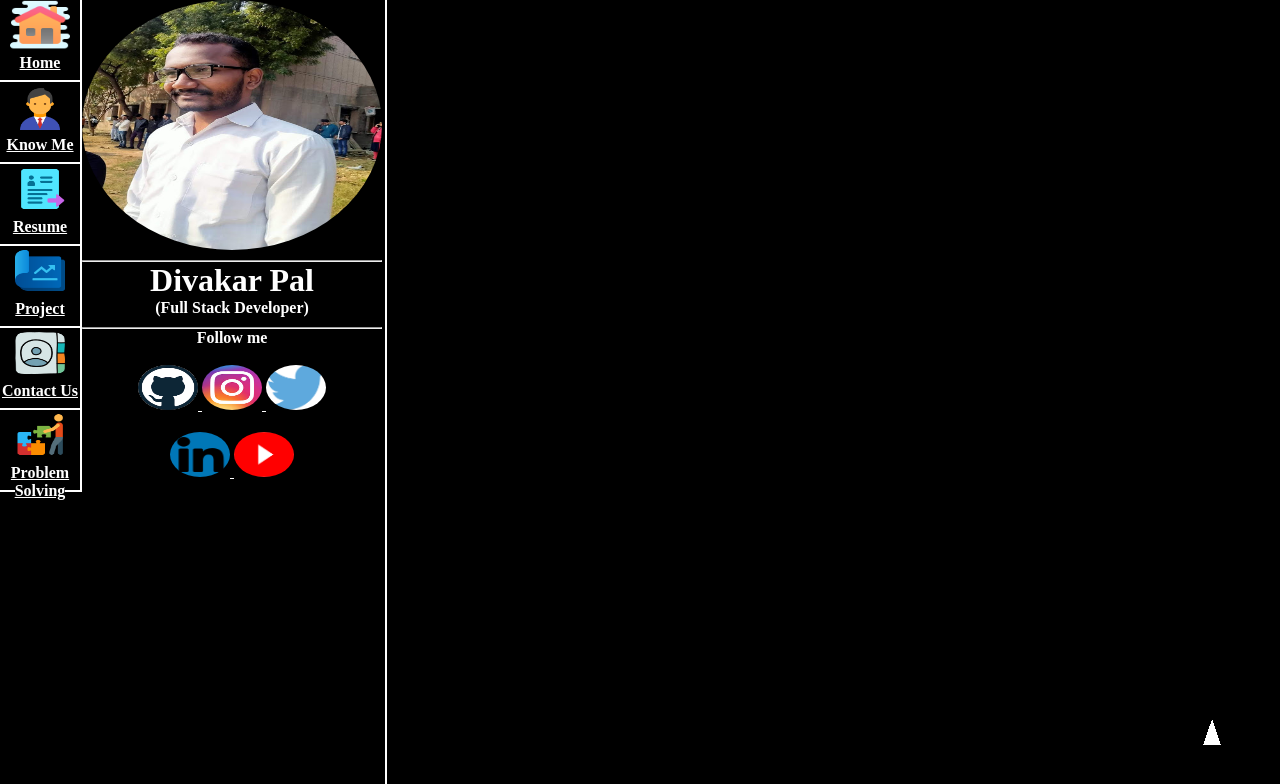
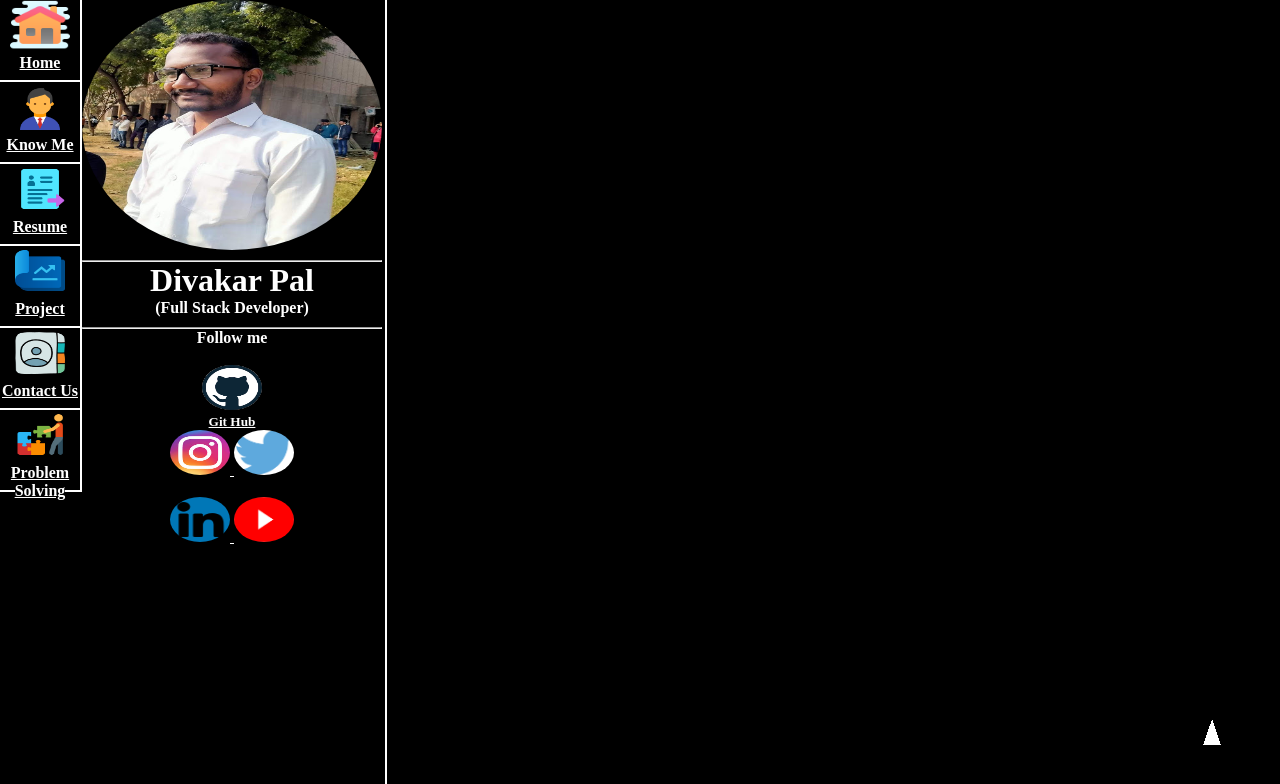
Before and after one commit to MDivakarPal/Iampal, a plain HTML site: page index.html in a window 1280 px wide. Shown: the top 784 px of the page. Drawn offline with Linux system fonts and the light colour scheme.

Commit message:
Update index.html

```diff
--- a/index.html
+++ b/index.html
@@ -69,6 +69,7 @@
      <b>Follow me </b> <br><br>
      <a href="https://github.com/MDivakarPal" >
          <img src="images/github.png" alt="GitHub" class="socialLink">
+         <h5>Git Hub</h5>
      </a>
      <a href="https://twitter.com/MDivakarPal">
          <img src="images/instagram.jpg" alt="Instagram" class="socialLink">
```
